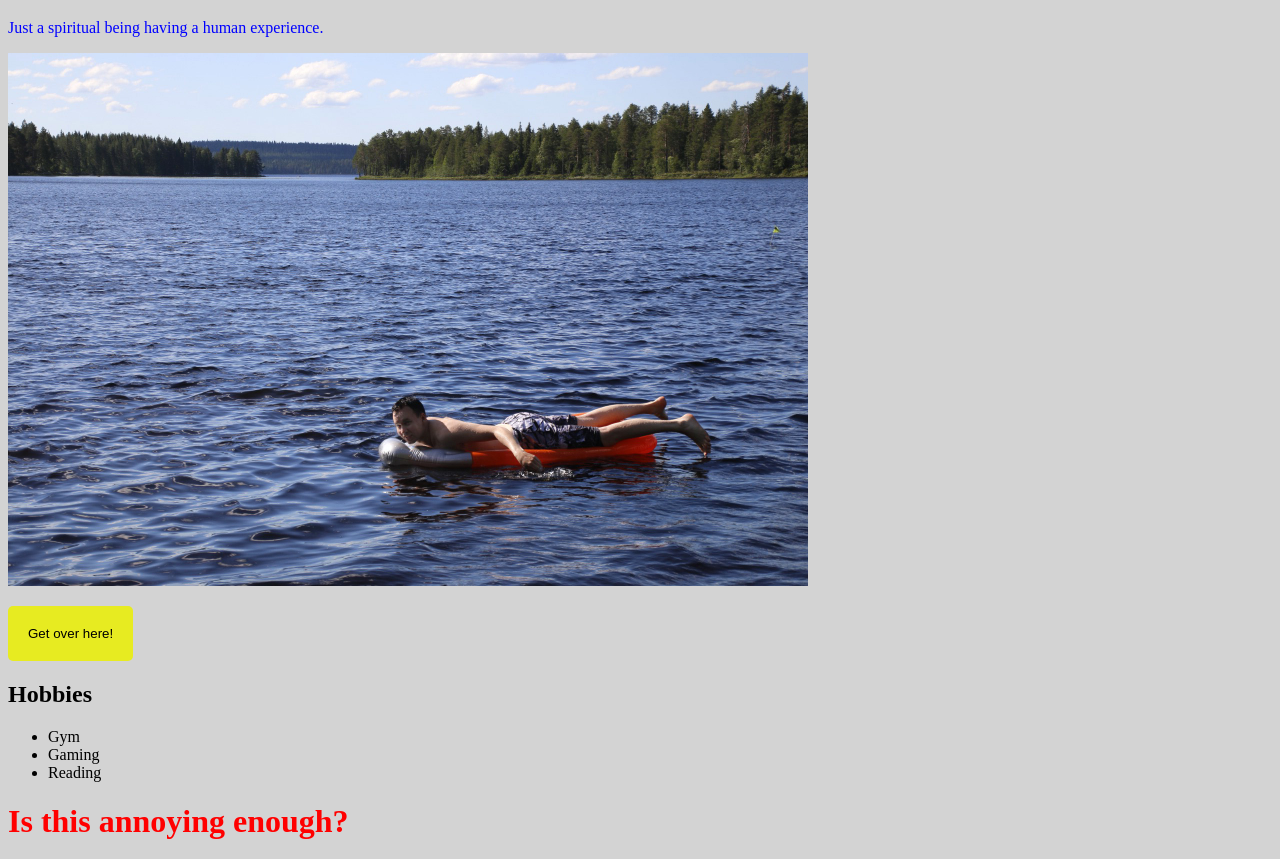
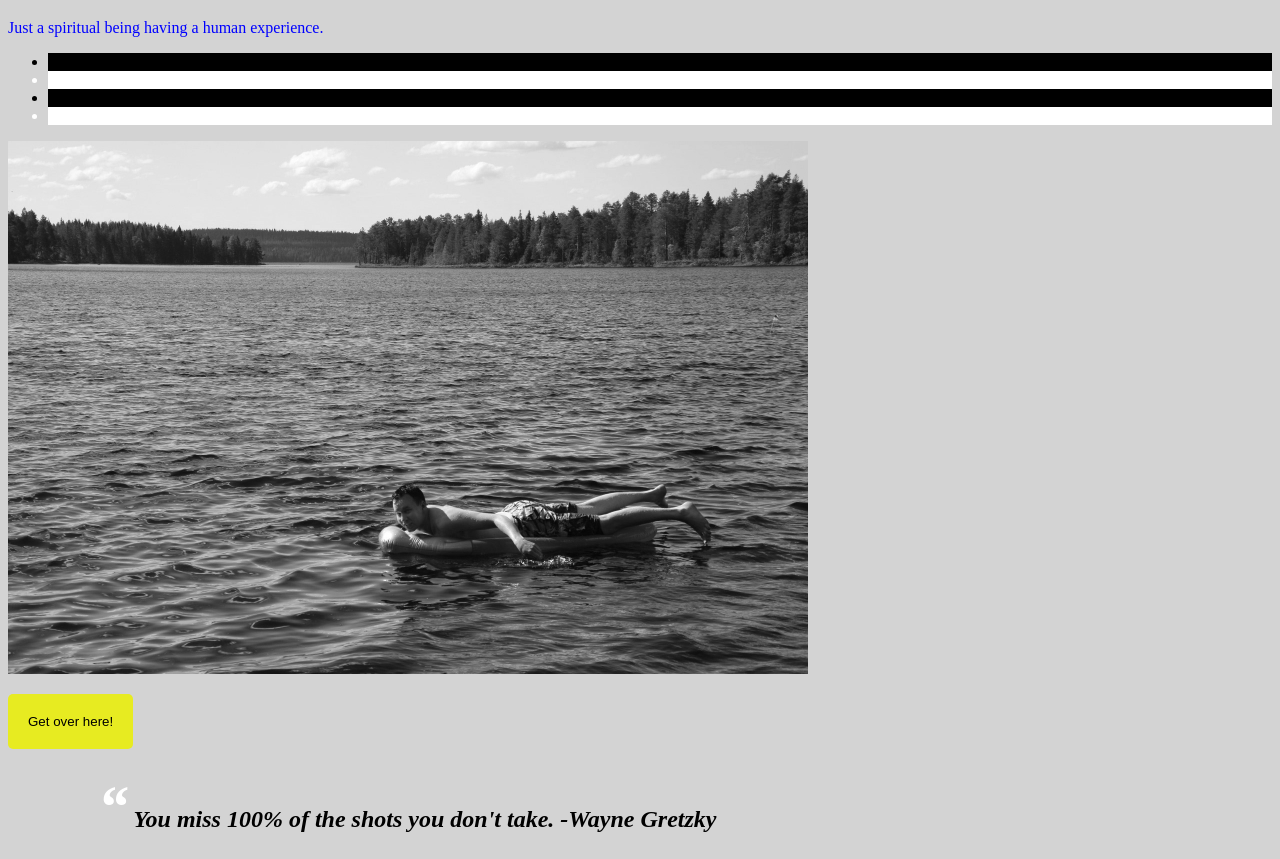
Before and after one commit to henriwashere/website_dev_course_autumn_2026, a plain HTML site: page WS_03/index.html in a window 1280 px wide. Shown: the part 144-1003 px from the top of the page. Drawn offline with Linux system fonts and the light colour scheme.

Commit message:
Enhance content and styles for improved user experience and aesthetics

```diff
--- a/WS_03/index.html
+++ b/WS_03/index.html
@@ -17,9 +17,21 @@
 
         <h1>Welcome to Henri's page</h1>
         <p>Just a spiritual being having a human experience.</p>
-        <img src="uimassa.jpg" alt="Swimming" width="800" height="533">
+
+        <ul class="pseudo-list">
+        <li>Classified information</li>
+        <li>Nothing to see here</li>
+        <li>Classified information</li>
+        <li>Nothing to see here</li>
+      </ul>
+
+        <img src="uimassa.jpg" alt="Swimming" class="filter-image" width="800" height="533">
 
 <p><button class="transition-button">Get over here!</button></p>
+
+<blockquote class="quote">
+        You miss 100% of the shots you don't take. -Wayne Gretzky
+      </blockquote>
 
 <h2>Hobbies</h2>
     <ul>
--- a/WS_03/styles.css
+++ b/WS_03/styles.css
@@ -9,6 +9,46 @@ p {
     h1 {
       font-size: 2em;
     }
+
+
+.quote {
+        position: relative;
+        padding-left: 50px;
+        font-style: italic;
+        font-weight: bold;
+        font-size: 24px;
+      }
+
+      .quote::before {
+        content: '“';
+        font-size: 60px;
+        position: static;
+        left: 0;
+        top: 0;
+        color: rgb(255, 255, 255);
+      }
+
+
+
+.filter-image {
+        filter: grayscale(100%);
+        transition: filter 1.5s ease;
+      }
+
+      .filter-image:hover {
+        filter: grayscale(0%);
+      }
+
+
+.pseudo-list li:nth-child(odd) {
+        background-color: black;
+      }
+
+      .pseudo-list li:nth-child(even) {
+        background-color: white;
+        color: white;
+      }
+
 
 
 .animation-box {
@@ -49,8 +89,8 @@ p {
       }
 
       .transition-button:hover::after {
-  content: "Get away from me!"; /* Your replacement text - Google Gemini*/
-  font-size: 14px;      /* Restores readable text size - Google Gemini*/
+        content: "Get away from me!"; /* Your replacement text - Google Gemini*/
+        font-size: 14px;      /* Restores readable text size - Google Gemini*/
 }
 
 
```
